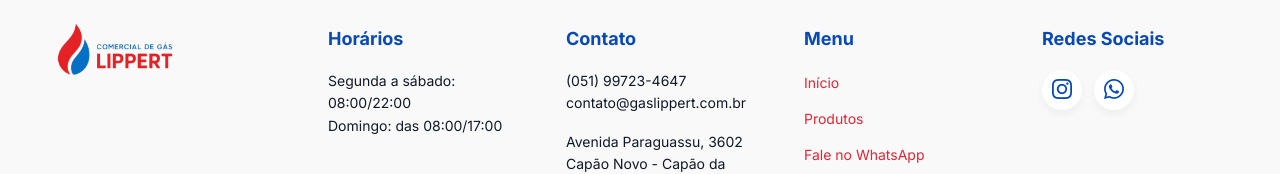
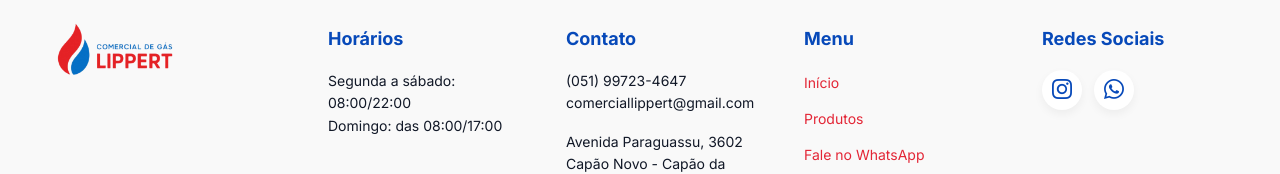
Before and after one commit to joabedev123-alt/gas-lippert-landing, a React (Vite) app: page / in a window 1280 px wide. Shown: the part 2449-2623 px from the top of the page. Built offline with nearby package versions, Linux system fonts and the light colour scheme.

Commit message:
feat: update contact email in footer

```diff
--- a/src/components/Footer/Footer.jsx
+++ b/src/components/Footer/Footer.jsx
@@ -25,7 +25,7 @@ const Footer = () => {
           <h4 className={styles.colTitle}>Contato</h4>
           <p className={styles.text}>
             (051) 99723-4647<br/>
-            contato@gaslippert.com.br
+            comerciallippert@gmail.com
           </p>
           <p className={styles.text}>
             Avenida Paraguassu, 3602<br/>
```
